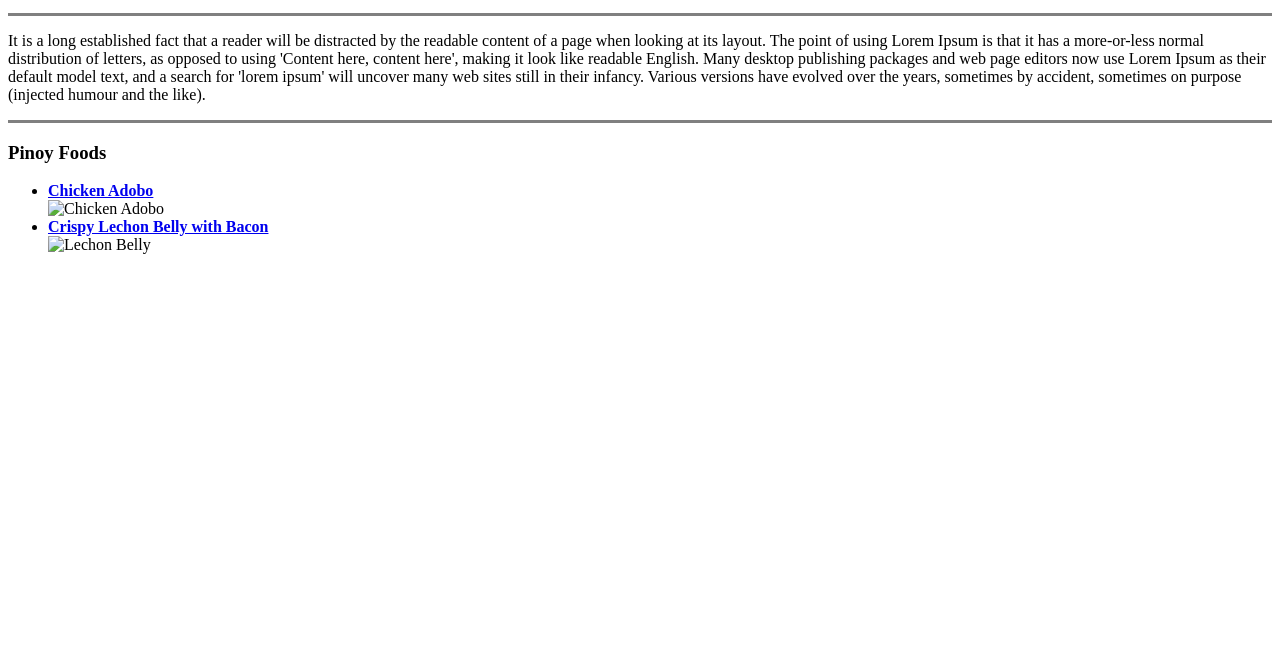
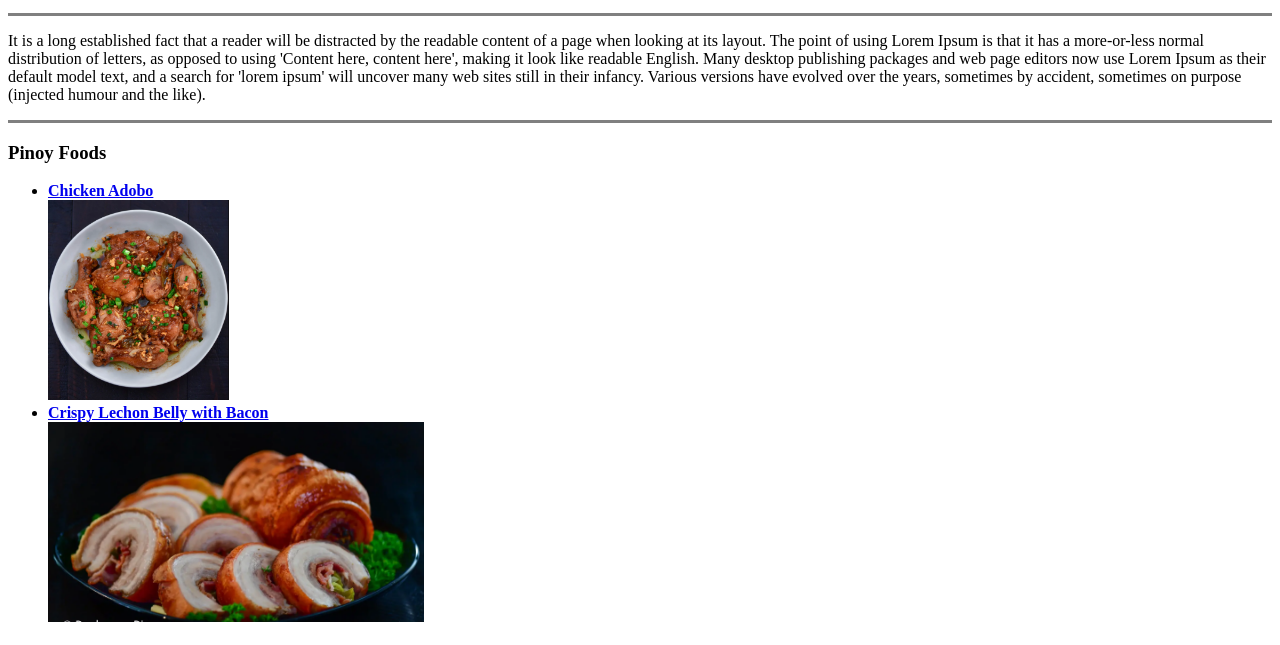
Before and after one commit to machitar26/test, a plain HTML site: page index.html in a window 1280 px wide. Shown: the part 155-800 px from the top of the page. Drawn offline with Linux system fonts and the light colour scheme; the site is published under a folder, as on GitHub Pages, so addresses that start at the root find nothing.

Commit message:
Add files via upload
Fix images

```diff
--- a/index.html
+++ b/index.html
@@ -13,10 +13,10 @@
         <p><h3>Pinoy Foods</h3>
             <ul>
                 <li><strong><a href="recipes.html">Chicken Adobo</a></strong></li>
-                    <img src="/ChickenAdobo.png" alt="Chicken Adobo" height=200vh>
+                    <img src="ChickenAdobo.png" alt="Chicken Adobo" height=200vh>
                     <br>
                 <li><strong><a href="recipes.html">Crispy Lechon Belly with Bacon</a></strong></li>
-                    <img src="/LechonBelly.png" alt="Lechon Belly" height=200vh>
+                    <img src="LechonBelly.png" alt="Lechon Belly" height=200vh>
             </ul>
         </p>
     </body>
```
Also changed, not shown: recipes.html (+2 -2 lines).
